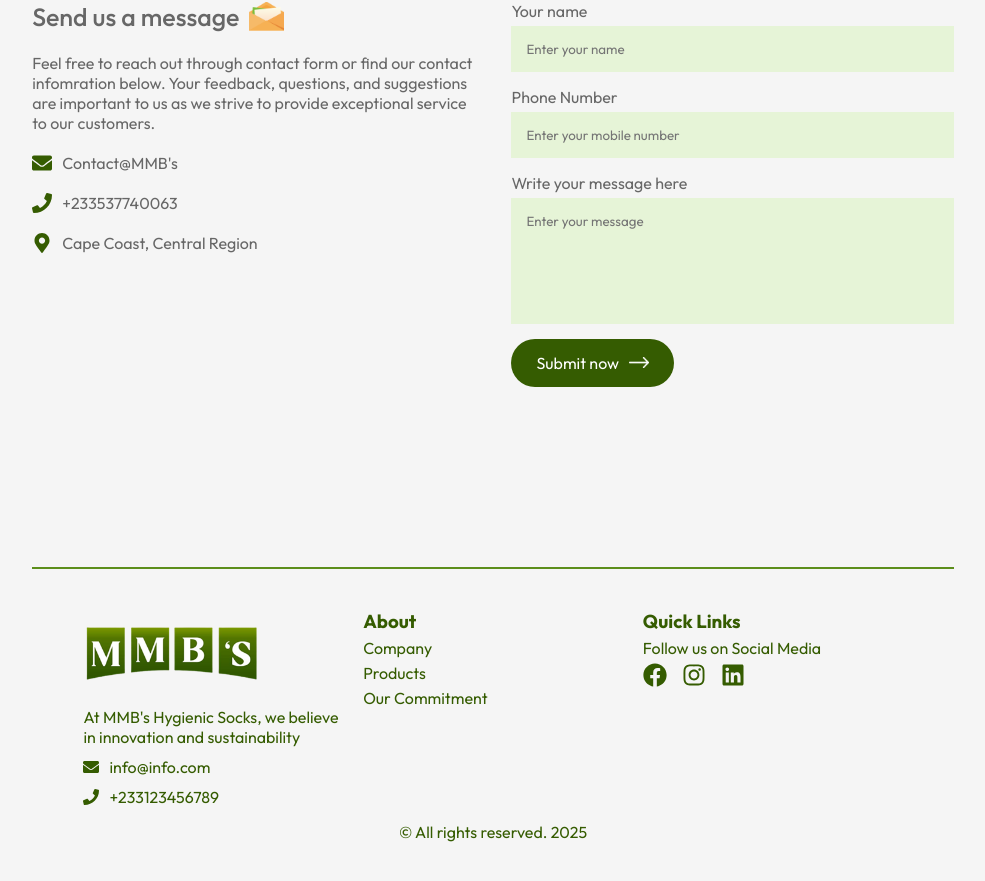
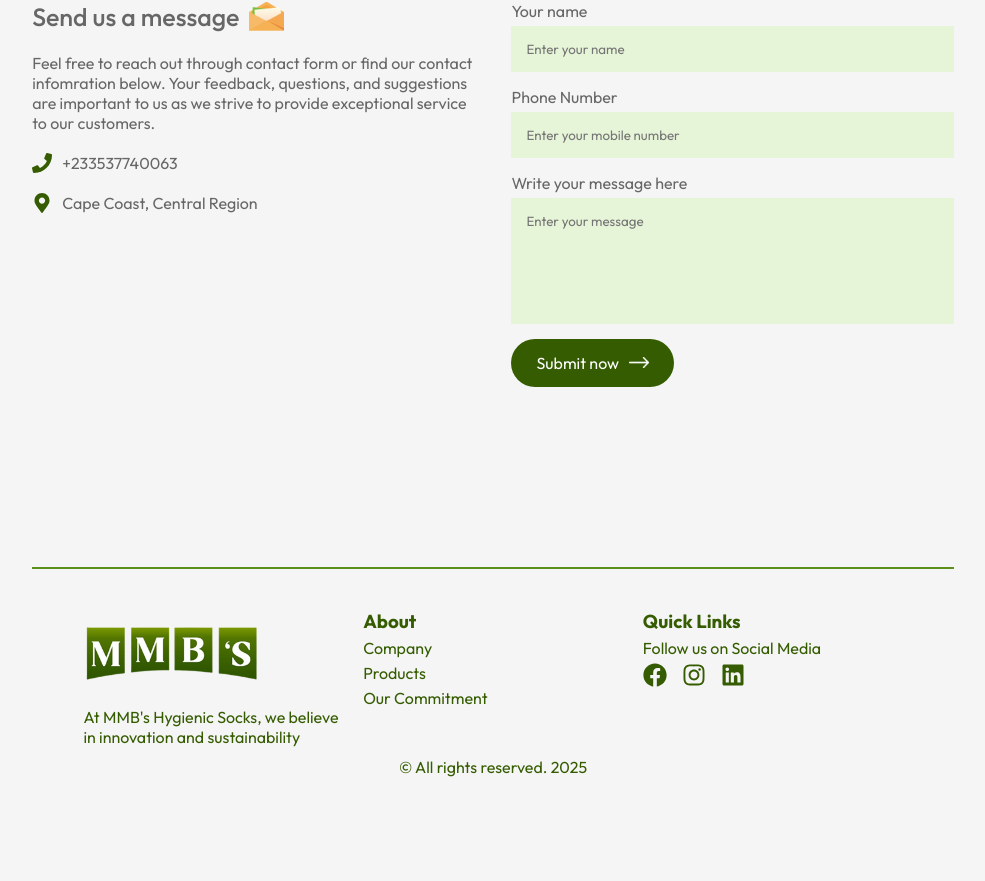
Before and after one commit to GROW-YAI/mest-yai-project, a React (Create React App) app: page / in a window 1280 px wide. Shown: the part 2623-3504 px from the top of the page, without its empty margins (147-1132 px from the left). After the commit the page ends 3445 px from the top, so only its background shows below. Built offline with nearby package versions, Linux system fonts and the light colour scheme.

Commit message:
changes to footer and contact us

```diff
--- a/src/Components/Contact/Contact.jsx
+++ b/src/Components/Contact/Contact.jsx
@@ -2,7 +2,7 @@ import React from "react";
 import './Contact.css'
 import msg_icon from '../../Assets/msg-icon.png'
 import white_arrow from '../../Assets/white-arrow.png'
-import { FaEnvelope, FaPhone, FaMapMarkerAlt} from "react-icons/fa";
+import {  FaPhone, FaMapMarkerAlt} from "react-icons/fa";
 
 const Contact = () =>{
 
@@ -42,7 +42,7 @@ const Contact = () =>{
                 customers.
             </p>
             <ul>
-                <li><FaEnvelope /> Contact@MMB's</li>
+                {/* <li><FaEnvelope /> Contact@MMB's</li> */}
                 <li><FaPhone/>+233537740063</li>
                 <li><FaMapMarkerAlt />Cape Coast, Central Region</li>
             </ul>
--- a/src/Components/Footer/Footer.jsx
+++ b/src/Components/Footer/Footer.jsx
@@ -1,6 +1,6 @@
 import React from "react";
 import './Footer.css'
-import { FaEnvelope, FaPhone, FaFacebook, FaInstagram,  FaLinkedin, } from "react-icons/fa";
+import { FaFacebook, FaInstagram,  FaLinkedin, } from "react-icons/fa";
 import logo from '../../Assets/mmb-logo.png'
 
 const Footer = () => {
@@ -11,12 +11,12 @@ const Footer = () => {
           <div className="footer-column">
             <h2 className="footer-title"><img src={logo} alt="" className="logo"/></h2>
             <p>At MMB's Hygienic Socks, we believe in innovation and sustainability</p>
-            <div className="footer-info">
+            {/* <div className="footer-info">
               <FaEnvelope /> <span>info@info.com</span>
             </div>
             <div className="footer-info">
               <FaPhone /> <span>+233123456789</span>
-            </div>
+            </div> */}
           </div>
           <div className="footer-column">
             <h3>About</h3>
```
